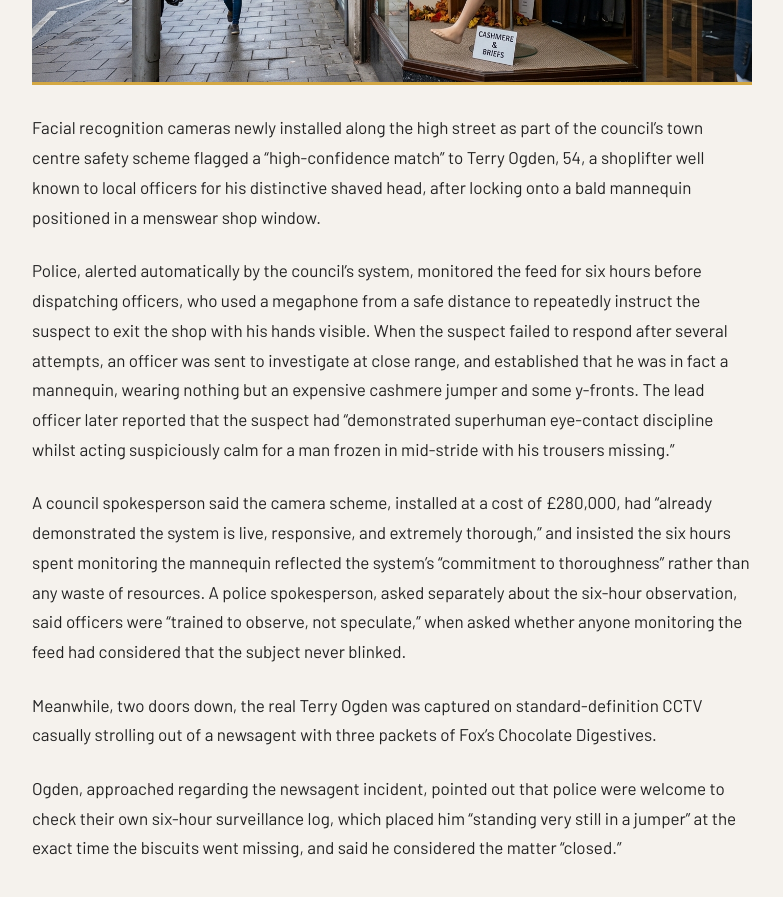
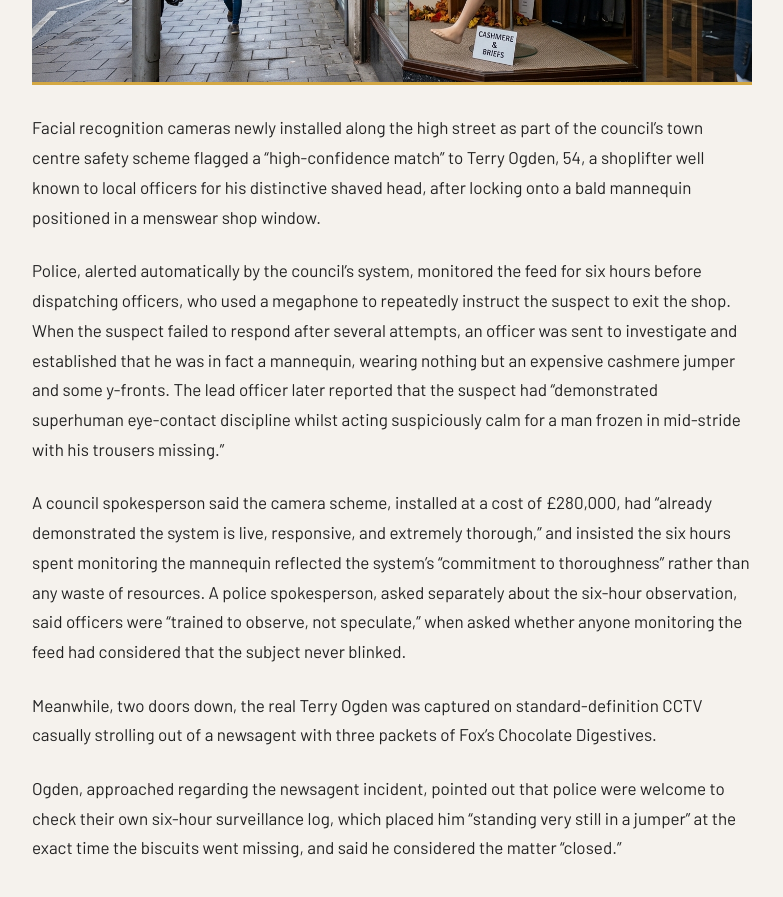
Before and after one commit to matt-palmer999/britishpatriots, a Jekyll site: the page built from _posts/2026-08-26-facial-recognition-mannequin.md, in a window 1280 px wide and 900 px high, scrolled down 1042 px. Shown: the top 897 px of the window, without its empty margins (248-1031 px from the left). Built offline with Jekyll 4.4.1, drawn with Linux system fonts in a browser that asks for light colours; some web fonts are replaced.

Commit message:
Update 2026-08-26-facial-recognition-mannequin.md

```diff
--- a/_posts/2026-08-26-facial-recognition-mannequin.md
+++ b/_posts/2026-08-26-facial-recognition-mannequin.md
@@ -9,7 +9,7 @@ image: /assets/images/jumper-pants.jpg
 
 Facial recognition cameras newly installed along the high street as part of the council's town centre safety scheme flagged a "high-confidence match" to Terry Ogden, 54, a shoplifter well known to local officers for his distinctive shaved head, after locking onto a bald mannequin positioned in a menswear shop window.
 
-Police, alerted automatically by the council's system, monitored the feed for six hours before dispatching officers, who used a megaphone from a safe distance to repeatedly instruct the suspect to exit the shop with his hands visible. When the suspect failed to respond after several attempts, an officer was sent to investigate at close range, and established that he was in fact a mannequin, wearing nothing but an expensive cashmere jumper and some y-fronts. The lead officer later reported that the suspect had "demonstrated superhuman eye-contact discipline whilst acting suspiciously calm for a man frozen in mid-stride with his trousers missing."
+Police, alerted automatically by the council's system, monitored the feed for six hours before dispatching officers, who used a megaphone to repeatedly instruct the suspect to exit the shop. When the suspect failed to respond after several attempts, an officer was sent to investigate and established that he was in fact a mannequin, wearing nothing but an expensive cashmere jumper and some y-fronts. The lead officer later reported that the suspect had "demonstrated superhuman eye-contact discipline whilst acting suspiciously calm for a man frozen in mid-stride with his trousers missing."
 
 A council spokesperson said the camera scheme, installed at a cost of £280,000, had "already demonstrated the system is live, responsive, and extremely thorough," and insisted the six hours spent monitoring the mannequin reflected the system's "commitment to thoroughness" rather than any waste of resources. A police spokesperson, asked separately about the six-hour observation, said officers were "trained to observe, not speculate," when asked whether anyone monitoring the feed had considered that the subject never blinked.
 
```
